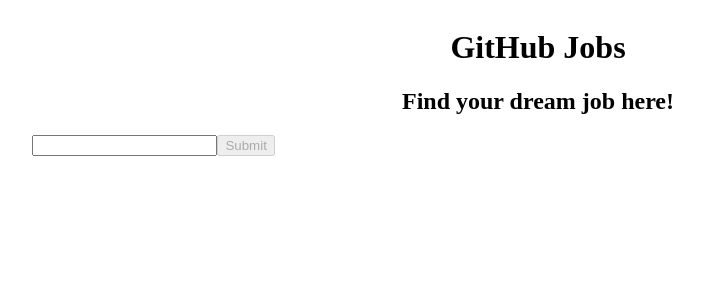
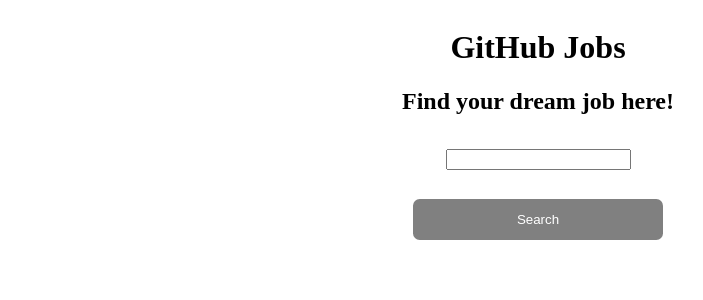
Before and after one commit to g7tro4w/gh-jobs, a Vue app: page / in a window 1280 px wide. Shown: the top 300 px of the page, without its empty margins (102-805 px from the left). Built offline with nearby package versions, Linux system fonts and the light colour scheme.

Commit message:
Feat(Search): More styles for search form

```diff
--- a/src/components/SearchForm.vue
+++ b/src/components/SearchForm.vue
@@ -1,14 +1,17 @@
 <template>
-    <form @submit.prevent="submit()">
+    <form
+        class="form-wrapper"
+        @submit.prevent="submit()">
         <input
-            class="search-text-field"
+            class="form-text-field"
             type="text"
             v-model="textField"
             @input="updateField()">
         <input
+        class="form-button-submit"
         :disabled="isEmptyDescription"
-        type="submit"
-        class="">
+        value="Search"
+        type="submit">
     </form>
 </template>
 <script>
@@ -37,5 +40,32 @@
 }
 </script>
 <style>
+    .form-wrapper {
+        display: flex;
+        flex-direction: column;
+        justify-content: space-around;
+        align-items: center;
+        height: 15vh;
+    }
+
+    .form-button-submit {
+        border: none;
+        outline: none;
+        color: #FFF;
+        padding: 1em;
+        border-radius: 0.5em;
+        width: 250px;
+        background-color: #24292e;
+        transition: all 0.25s linear;
+    }
+
+    .form-button-submit:disabled {
+        background-color: gray;
+    }
+
+    .form-button-submit:hover {
+        cursor: pointer;
+        box-shadow: 0 3px 6px rgba(0,0,0,0.16), 0 3px 6px rgba(0,0,0,0.23);
+    }
 
 </style>
```
